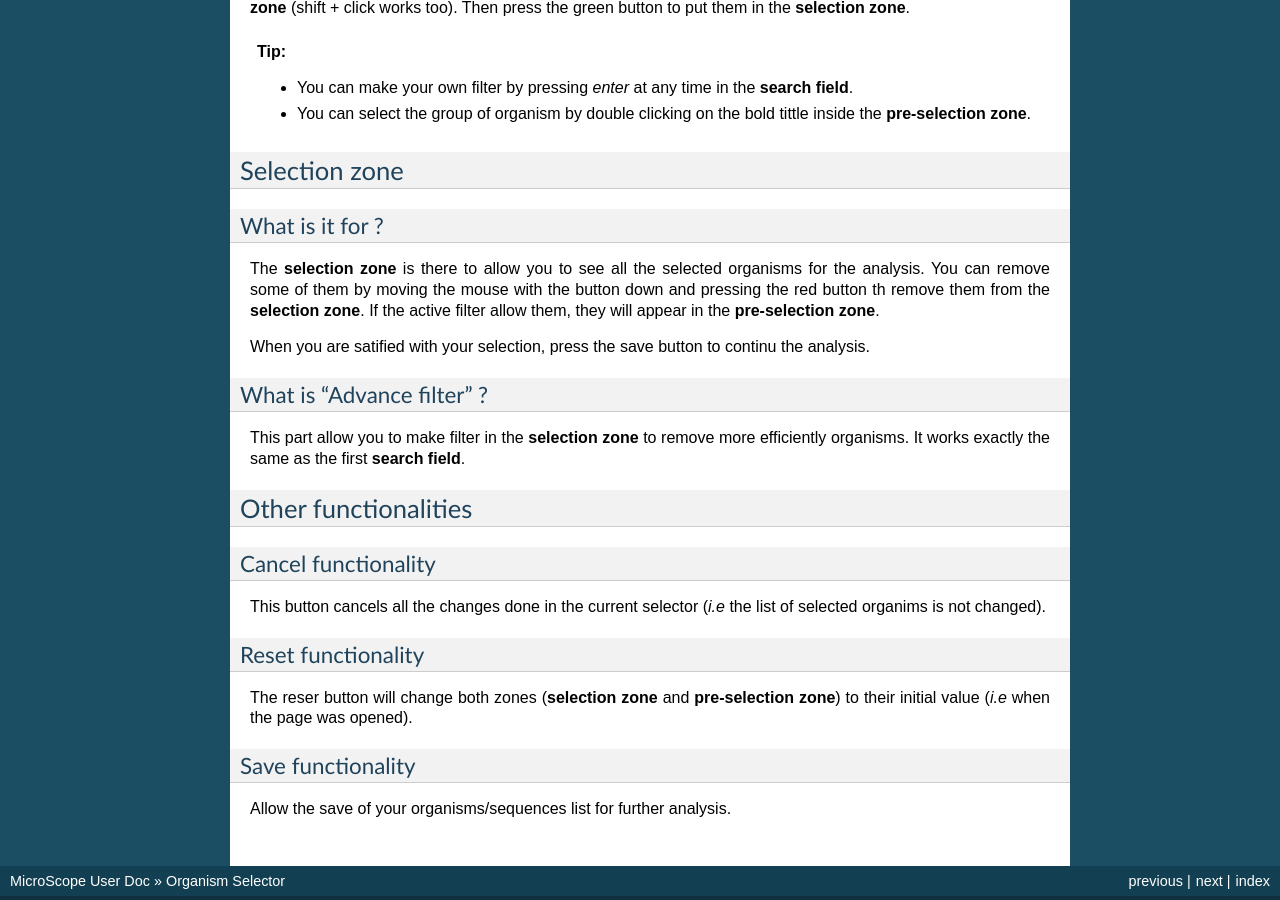
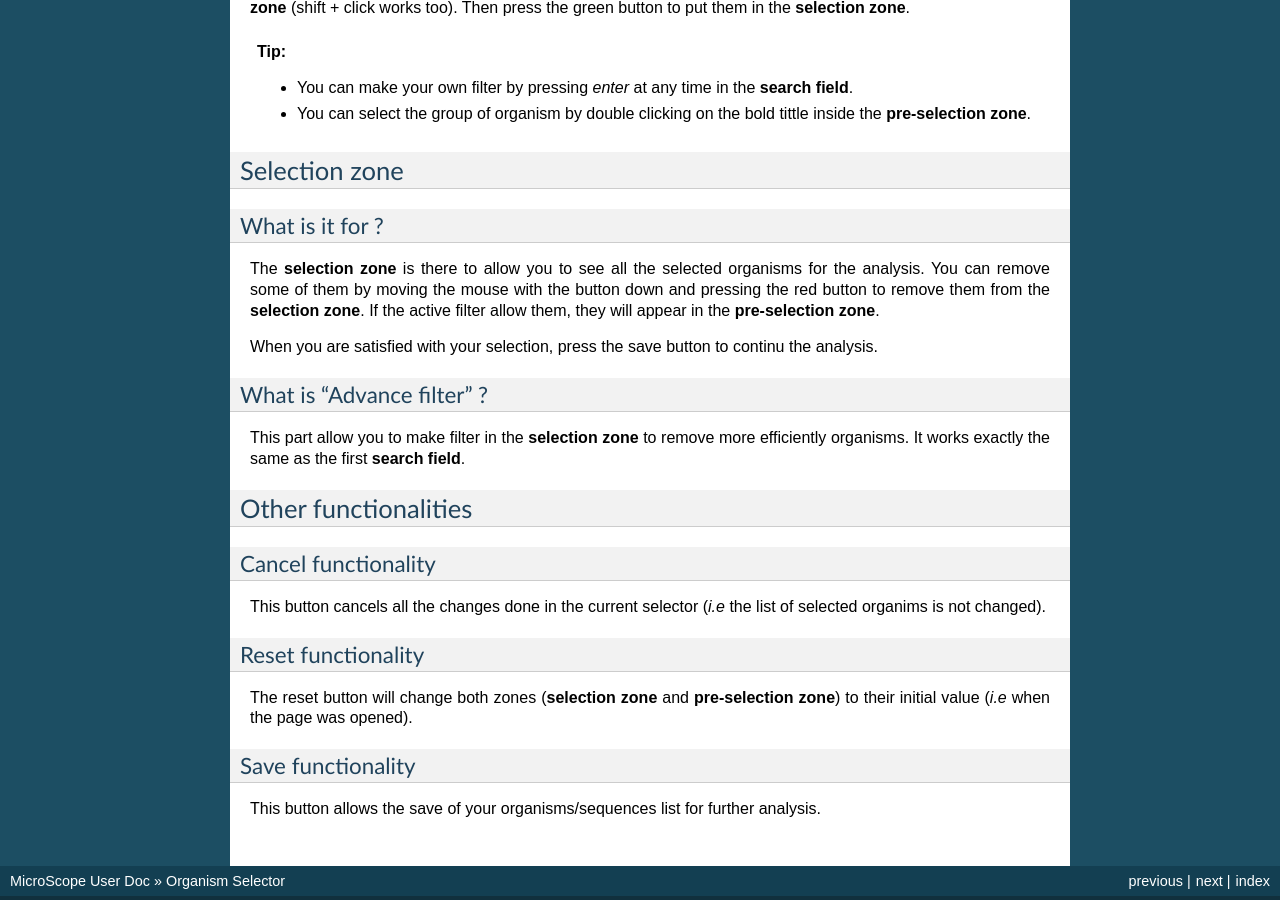
Before and after one commit to labgem/microscope-user-doc, a Sphinx documentation site: the page built from docs/content/overview/organismselection.rst, in a window 1280 px wide and 900 px high, scrolled down 5773 px. Built offline with Sphinx 7.4.7, drawn with Linux system fonts in a browser that asks for light colours; some of the changed text lies outside the part shown.

Commit message:
Update organismselection.rst

```diff
--- a/docs/content/overview/organismselection.rst
+++ b/docs/content/overview/organismselection.rst
@@ -50,7 +50,7 @@
 Pre-selection
 =================
 
-The **pre-selection zone** allow you to see all organisms accessible of the plateform and make filter on them before selecting them.
+The **pre-selection zone** allows you to see all organisms accessible of the plateform and make filter on them before selecting them.
 
 How the **search field** works ?
 ------------------------------------
@@ -113,9 +113,9 @@
 ------------------------------------
 
 The **selection zone** is there to allow you to see all the selected organisms for the analysis.
-You can remove some of them by moving the mouse with the button down and pressing the red button th remove them from the **selection zone**. If the active filter allow them, they will appear in the **pre-selection zone**.
+You can remove some of them by moving the mouse with the button down and pressing the red button to remove them from the **selection zone**. If the active filter allow them, they will appear in the **pre-selection zone**.
 
-When you are satified with your selection, press the save button to continu the analysis.
+When you are satisfied with your selection, press the save button to continu the analysis.
 
 What is "Advance filter" ?
 ------------------------------------
@@ -132,9 +132,9 @@
 
 Reset functionality
 ------------------------------------
-The reser button will change both zones (**selection zone** and **pre-selection zone**) to their initial value (*i.e* when the page was opened).
+The reset button will change both zones (**selection zone** and **pre-selection zone**) to their initial value (*i.e* when the page was opened).
 
 Save functionality
 ------------------------------------
 
-Allow the save of your organisms/sequences list for further analysis.
+This button allows the save of your organisms/sequences list for further analysis.
```
Also changed, not shown: other parts of docs/content/overview/organismselection.rst (+4 -4 lines).
